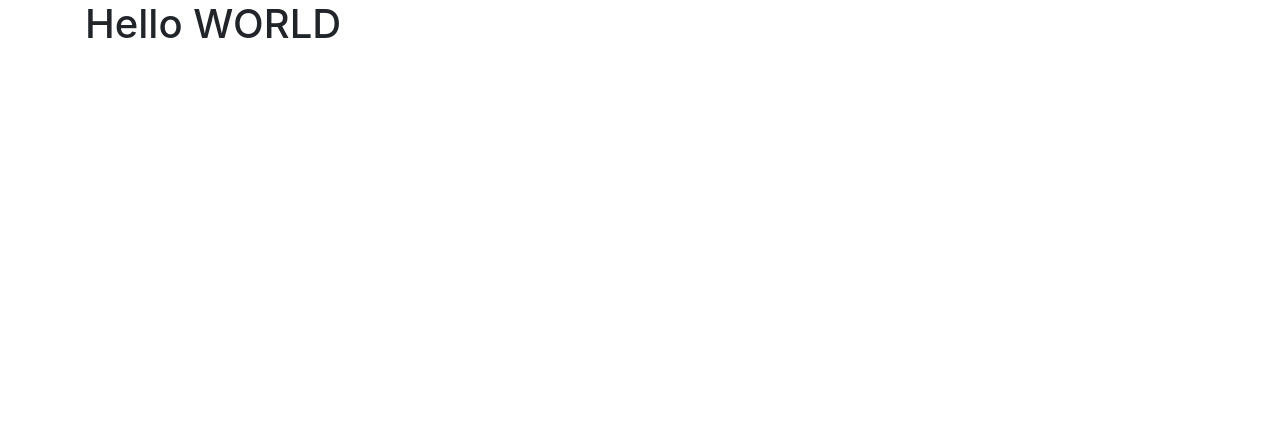
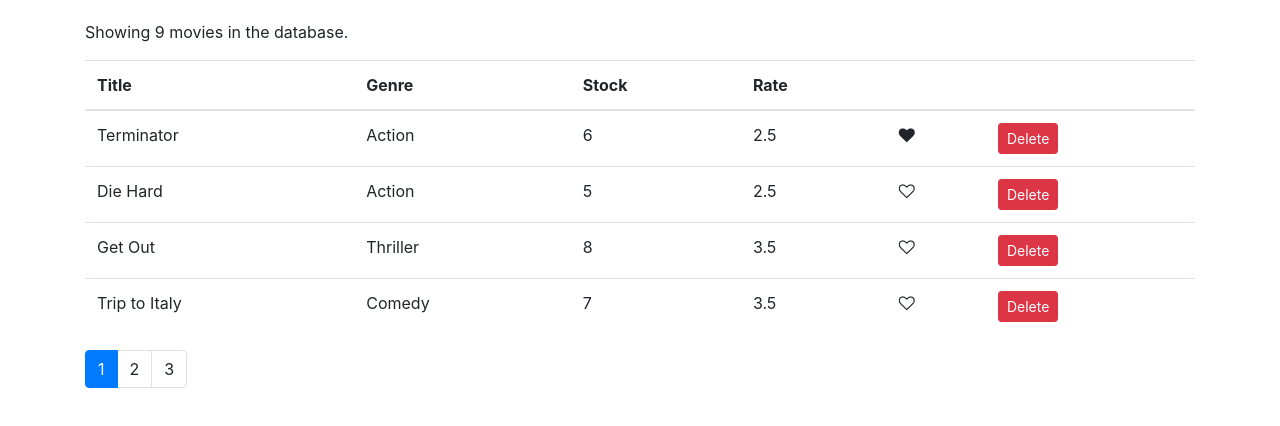
Before and after one commit to abram-stack/vidlyshop, a React (Create React App) app: page / in a window 1280 px wide. Shown: the top 426 px of the page. Built offline with nearby package versions, Linux system fonts and the light colour scheme.

Commit message:
like button, and pagination

```diff
--- a/package.json
+++ b/package.json
@@ -8,6 +8,7 @@
     "@testing-library/user-event": "^12.7.1",
     "bootstrap": "^4.1.1",
     "fontawesome": "^4.7.0",
+    "lodash": "^4.17.10",
     "react": "^17.0.1",
     "react-dom": "^17.0.1",
     "react-scripts": "4.0.2",
--- a/public/index.html
+++ b/public/index.html
@@ -10,6 +10,9 @@
       content="Web site created using create-react-app"
     />
     <link rel="apple-touch-icon" href="%PUBLIC_URL%/logo192.png" />
+    <link rel="stylesheet" href="https://cdnjs.cloudflare.com/ajax/libs/font-awesome/4.7.0/css/font-awesome.css"
+      integrity="sha512-5A8nwdMOWrSz20fDsjczgUidUBR8liPYU+WymTZP1lmY9G6Oc7HlZv156XqnsgNUzTyMefFTcsFH/tnJE/+xBg=="
+      crossorigin="anonymous" />
     <!--
       manifest.json provides metadata used when your web app is installed on a
       user's mobile device or desktop. See https://developers.google.com/web/fundamentals/web-app-manifest/
--- a/src/App.js
+++ b/src/App.js
@@ -1,9 +1,11 @@
+import React, { Component } from 'react';
+import Movies from './components/movies'
 import './App.css';
 
 function App() {
   return (
     <main className='container'>
-      <h1>Hello WORLD</h1>
+      <Movies/>
     </main>
   );
 }
--- /dev/null
+++ b/src/components/common/like.jsx
@@ -0,0 +1,20 @@
+import React, { Component } from 'react';
+
+// input : 'Liked' property boolean
+// output: raised event onClick, toggling 'like' property, change property in DB
+// stateless functional components
+
+const Like = (props) => {
+  let classes = 'fa fa-heart';
+  if(!props.liked)
+    classes += '-o'
+  return (
+      <i
+        style={ {cursor: 'pointer'} }
+        onClick= {props.onClick}
+        className= {classes} aria-hidden="true">
+      </i>
+  );
+}
+
+export default Like;
--- /dev/null
+++ b/src/components/common/pagination.jsx
@@ -0,0 +1,37 @@
+import React from 'react'
+import _ from 'lodash';
+
+// interface :
+// 1. input ?
+// 2. event going to raised ? => when we click, then on page change
+
+
+const Pagination = (props) => {
+
+  const { itemsCount , pageSize, onPageChange, currentPage} = props;
+  console.log(currentPage);
+  const pagesCount = Math.ceil(itemsCount / pageSize);
+  // array of page numbers( number of item and pagesize), and we map through
+  // how we get the array of [1 ... pageCount].map()
+  // we generate new array using lodash
+  // if page only 1 then we dont want to render,(doesnt show any page)
+
+  if(pagesCount === 1) return null;
+  const pages = _.range(1, pagesCount+1);
+  return (
+  <nav>
+    <ul className='pagination'>
+      {pages.map( page => (
+        <li
+          key={page}
+          className={page === currentPage ? 'page-item active' : 'page-item'}>
+            <a  className="page-link" onClick={ () => onPageChange(page)}>
+              {page}
+            </a>
+        </li>
+      ))}
+    </ul>
+  </nav>);
+}
+
+export default Pagination;
--- /dev/null
+++ b/src/components/movies.jsx
@@ -0,0 +1,79 @@
+import React, { Component } from 'react';
+import { paginate } from '../utils/paginate';
+import Pagination from './common/pagination'
+import Like from './common/like';
+import { getMovies } from '../services/fakeMovieService';
+
+class Movies extends Component {
+  state = {
+    movies: getMovies(),
+    pageSize: 4,
+    currentPage: 1
+   }
+
+  handlePageChange = (page) => {
+    this.setState({ currentPage: page})
+  }
+
+  handleLike = (movie) => {
+    const movies = [...this.state.movies];
+    const index = movies.indexOf(movie);
+    movies[index] = {...movies[index]};
+
+    movies[index].liked = !movies[index].liked;
+    this.setState( {movies});
+    // console.log('like clicked',movie)
+
+  }
+
+  handleDelete = (movie) => {
+    const movies = this.state.movies.filter( m => m._id !== movie._id);
+    this.setState({movies});
+  }
+
+
+  render() {
+    const { currentPage, pageSize, movies: allMovies } = this.state
+    const { length: count } = this.state.movies;
+
+    if(count === 0)
+      return <p>There are no movies in the database.</p>
+
+    const movies = paginate(allMovies, currentPage, pageSize);
+
+    return (
+      <React.Fragment>
+        <p>Showing {count} movies in the database.</p>
+        <table className="table">
+          <thead>
+            <tr>
+              <th>Title</th>
+              <th>Genre</th>
+              <th>Stock</th>
+              <th>Rate</th>
+              <th></th>
+              <th></th>
+            </tr>
+          </thead>
+        <tbody>
+            { movies.map(movie => (
+            <tr key={movie._id}>
+              <td>{movie.title}</td>
+              <td>{movie.genre.name}</td>
+              <td>{movie.numberInStock}</td>
+              <td>{movie.dailyRentalRate}</td>
+              <td><Like liked={movie.liked} onClick={ () => this.handleLike(movie)}/></td>
+              <td><button onClick={() => this.handleDelete(movie)} className="btn btn-danger btn-sm">Delete</button></td>
+            </tr>
+            ))}
+
+        </tbody>
+        </table>
+
+        <Pagination itemsCount={count} pageSize={pageSize} onPageChange={this.handlePageChange} currentPage={currentPage}/>
+      </React.Fragment>
+    )
+  }
+}
+
+export default Movies;
--- a/src/index.css
+++ b/src/index.css
@@ -1,13 +1,5 @@
 body {
-  margin: 0;
-  font-family: -apple-system, BlinkMacSystemFont, 'Segoe UI', 'Roboto', 'Oxygen',
-    'Ubuntu', 'Cantarell', 'Fira Sans', 'Droid Sans', 'Helvetica Neue',
-    sans-serif;
-  -webkit-font-smoothing: antialiased;
-  -moz-osx-font-smoothing: grayscale;
+   margin: 0;
+   padding: 20px 0 0 0;
+   font-family: sans-serif;
 }
-
-code {
-  font-family: source-code-pro, Menlo, Monaco, Consolas, 'Courier New',
-    monospace;
-}
--- a/src/services/fakeMovieService.js
+++ b/src/services/fakeMovieService.js
@@ -7,7 +7,8 @@ const movies = [
     genre: { _id: "5b21ca3eeb7f6fbccd471818", name: "Action" },
     numberInStock: 6,
     dailyRentalRate: 2.5,
-    publishDate: "2018-01-03T19:04:28.809Z"
+    publishDate: "2018-01-03T19:04:28.809Z",
+    liked: true
   },
   {
     _id: "5b21ca3eeb7f6fbccd471816",
--- /dev/null
+++ b/src/utils/paginate.js
@@ -0,0 +1,11 @@
+import _ from 'lodash';
+
+
+export function paginate(items, pageNumber, pageSize){
+  const startIndex = (pageNumber - 1 ) * pageSize;
+  return _(items)
+    .slice(startIndex)
+    .take(pageSize)
+    .value();
+
+}
```
Also changed, not shown: 1 other file (tests, documents, lock files or other folders).
